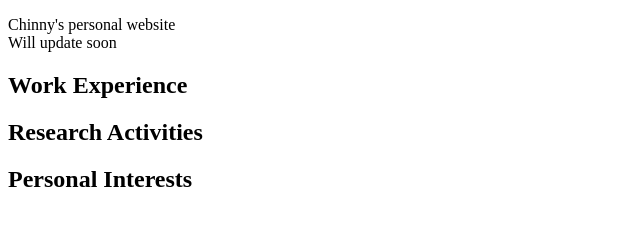
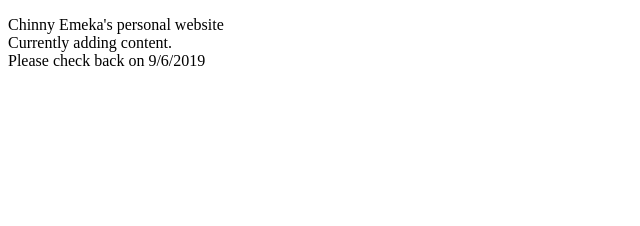
Before and after one commit to cemeka/cemeka.github.io, a plain HTML site: page index.html in a window 1280 px wide. Shown: the whole page, without its empty margins (0-640 px from the left). Drawn offline with Linux system fonts and the light colour scheme.

Commit message:
Updated welcome message

```diff
--- a/index.html
+++ b/index.html
@@ -5,8 +5,10 @@
 		<title>Chinny Emeka. Reference Erickson's page.Can use illinois web hosting </title>
 	</head>
 	<body>
-	<p>Chinny's personal website<br>Will update soon</p></body>
-    <h2>Work Experience</h2>
+	<p>Chinny Emeka's personal website<br>Currently adding content.<br> Please check back on 9/6/2019</p></body>
+	<!--
+        <h2>Work Experience</h2>
 	<h2>Research Activities</h2>
 	<h2>Personal Interests</h2>
+        -->
 </html>
```
